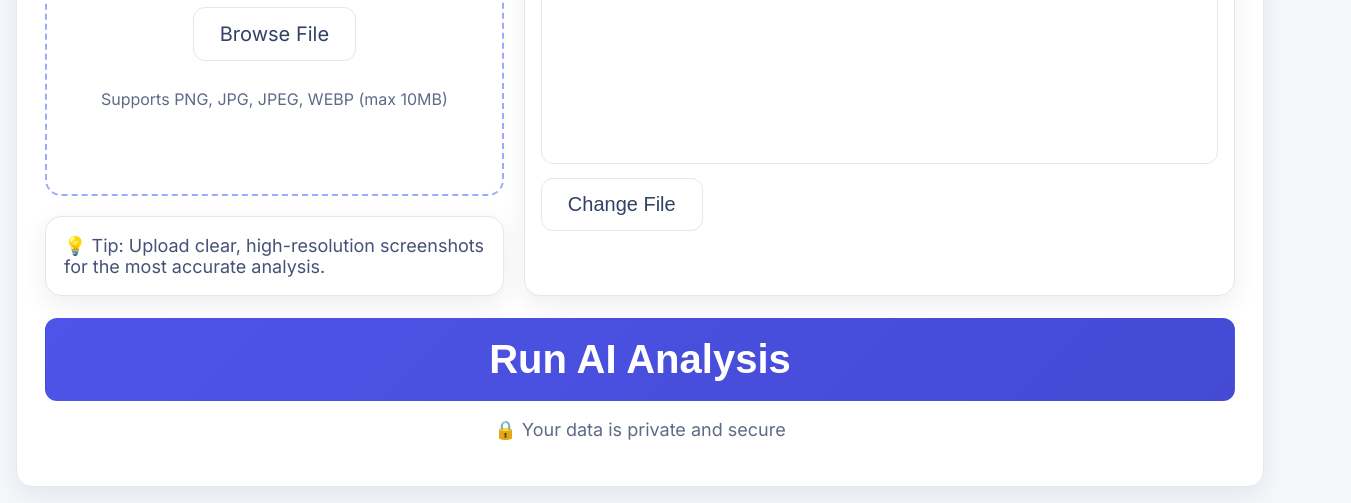
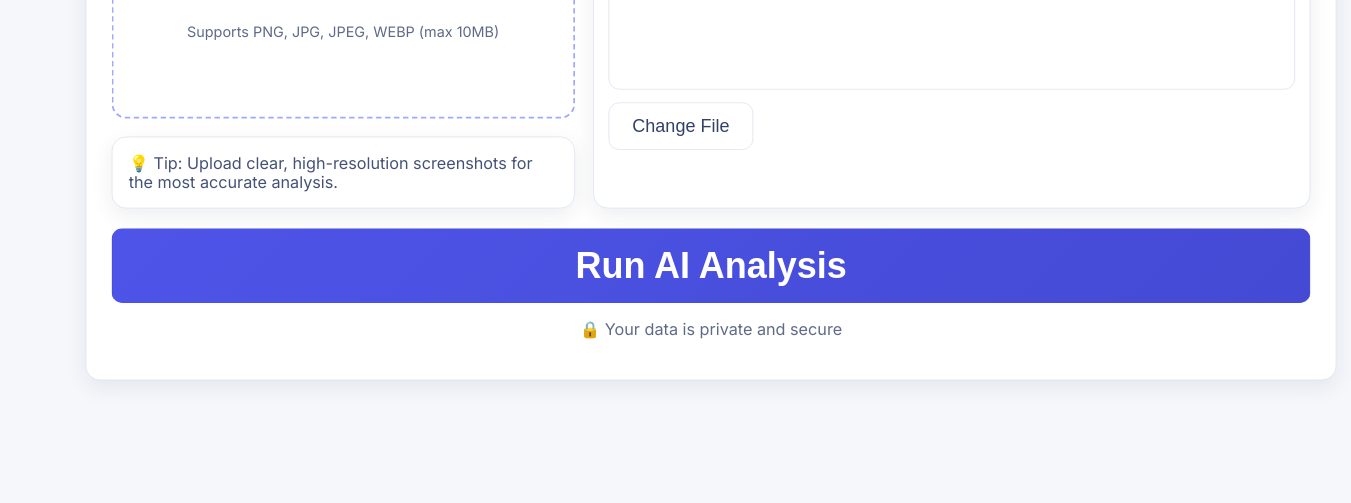
Before and after one commit to Zhaochen922/625_project, a website: page public/index.html in a window 1280 px wide. Shown: the part 579-1082 px from the top of the page, 1351 px wide, since content can reach past the window. Drawn offline with Linux system fonts and the light colour scheme; no server answers.

Commit message:
style: scale down app shell for webapp-like layout

```diff
--- a/public/styles.css
+++ b/public/styles.css
@@ -18,9 +18,18 @@ body {
   background: var(--bg);
   color: var(--text);
   font-family: Inter, system-ui, -apple-system, sans-serif;
+  overflow-x: hidden;
 }
 
-.app-shell { padding: 16px; }
+.app-shell {
+  --ui-scale: 0.9;
+  padding: 16px;
+  max-width: 1600px;
+  margin: 0 auto;
+  width: calc(100% / var(--ui-scale));
+  transform: scale(var(--ui-scale));
+  transform-origin: top center;
+}
 .card {
   background: var(--surface);
   border: 1px solid var(--border);
@@ -206,6 +215,12 @@ dialog { border: none; border-radius: 16px; box-shadow: var(--shadow); width: mi
 .dialog-content { display: flex; flex-direction: column; gap: 12px; }
 
 @media (max-width: 1200px) {
+  .app-shell {
+    --ui-scale: 1;
+    width: 100%;
+    transform: none;
+  }
+
   h1 { font-size: 38px; }
   .upload-grid, .results-grid, .discussion-grid, .profile-grid { grid-template-columns: 1fr; }
   .tabs { gap: 8px; }
```
